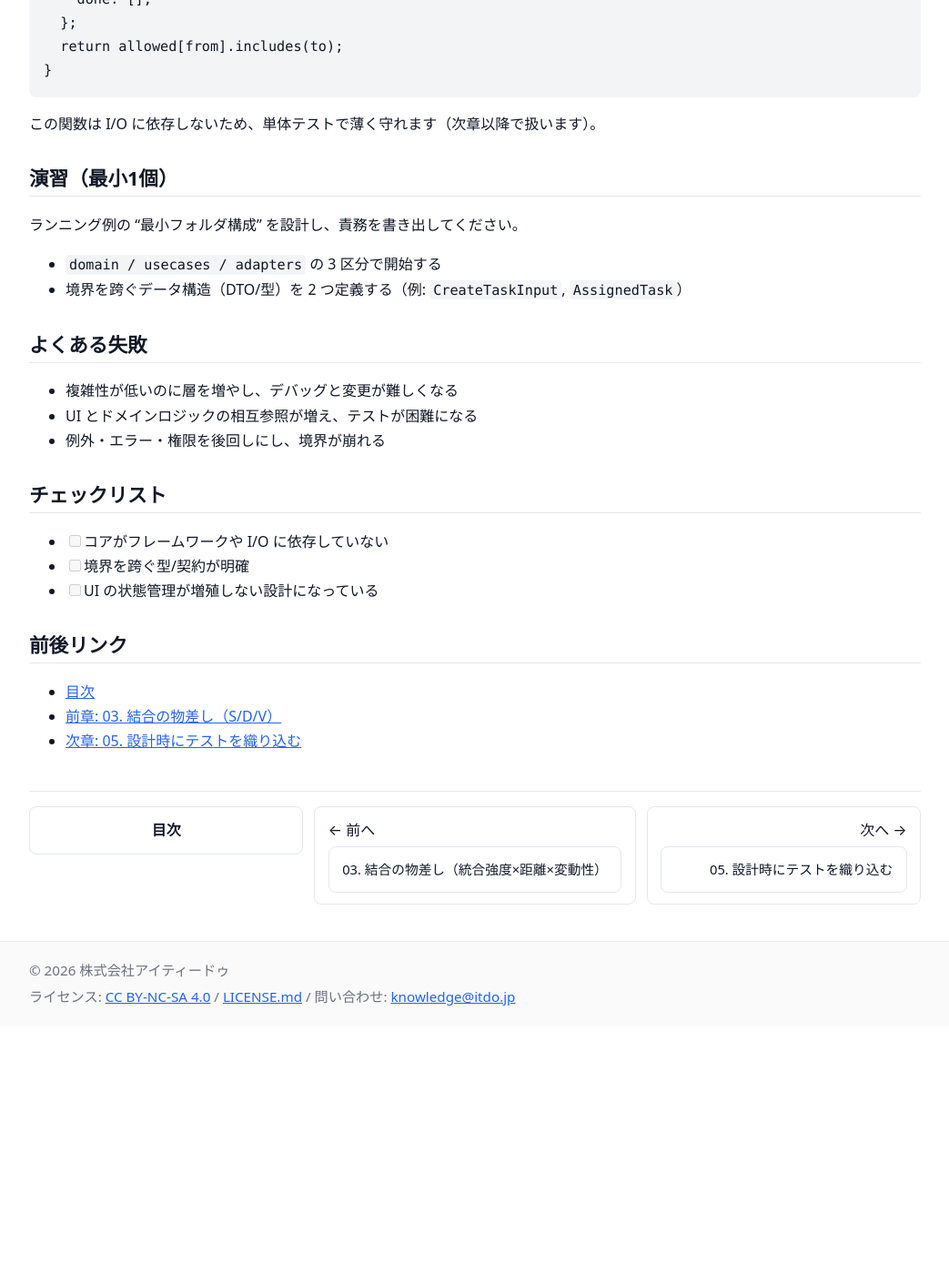
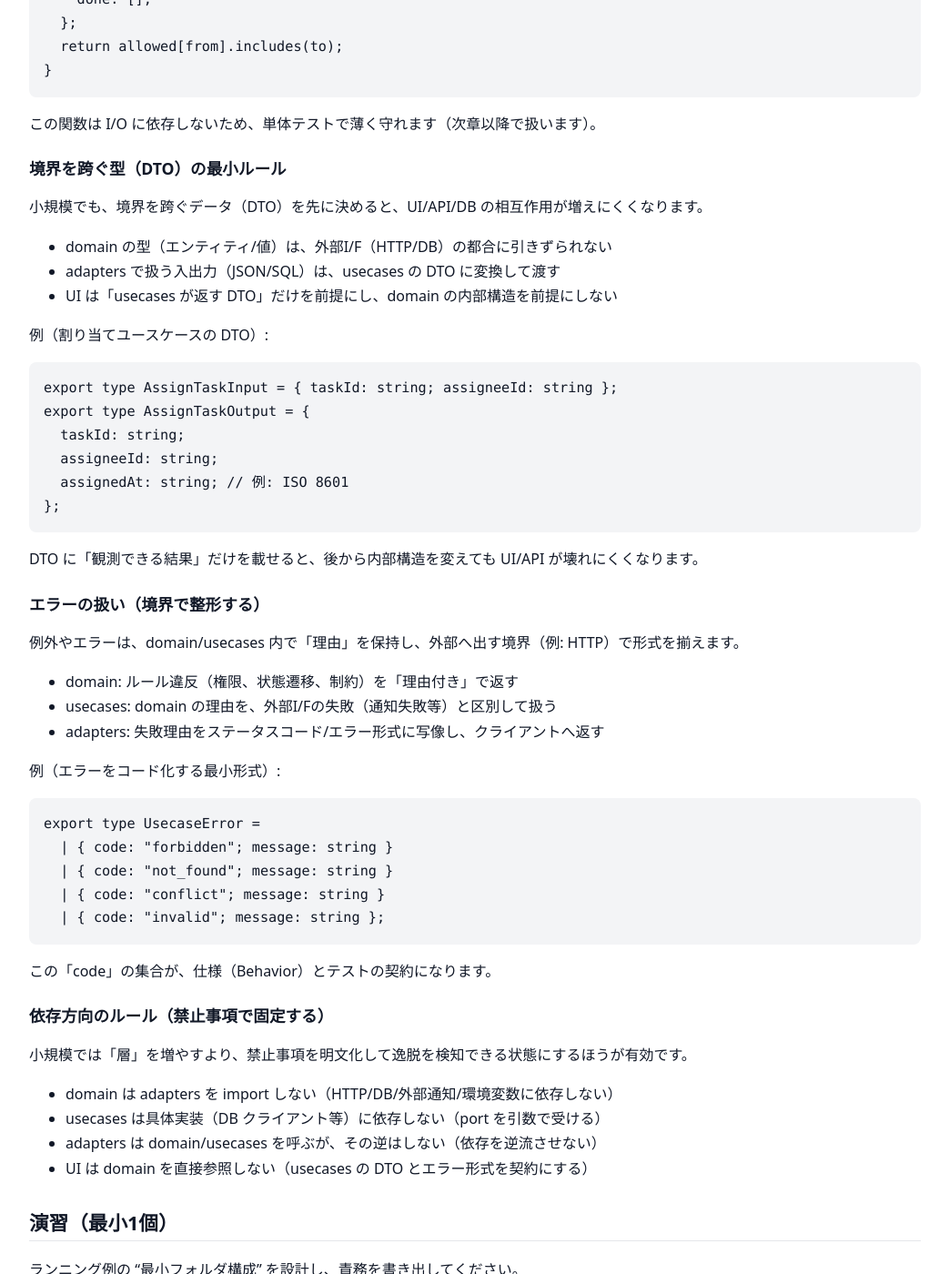
Before and after one commit to itdojp/small-webapp-software-design-book, a Jekyll site: the page built from docs/chapters/04-minimal-architecture-ts.md, in a window 1280 px wide and 1400 px high, scrolled down 1208 px. Shown: the whole window at 91% size, without its empty margins (118-1161 px from the left). Built offline with Jekyll 4.4.1, drawn with Linux system fonts in a browser that asks for light colours; before the commit the page ends 2336 px from its top, so only the background shows below that; some of the changed text lies outside the part shown.

Commit message:
[Content] Issue #32: 章04にDTO/エラー/依存方向の具体を追加

````diff
--- a/docs/chapters/04-minimal-architecture-ts.md
+++ b/docs/chapters/04-minimal-architecture-ts.md
@@ -56,6 +56,56 @@ export function canTransition(from: TaskStatus, to: TaskStatus): boolean {
 
 この関数は I/O に依存しないため、単体テストで薄く守れます（次章以降で扱います）。
 
+### 境界を跨ぐ型（DTO）の最小ルール
+
+小規模でも、境界を跨ぐデータ（DTO）を先に決めると、UI/API/DB の相互作用が増えにくくなります。
+
+- domain の型（エンティティ/値）は、外部I/F（HTTP/DB）の都合に引きずられない
+- adapters で扱う入出力（JSON/SQL）は、usecases の DTO に変換して渡す
+- UI は「usecases が返す DTO」だけを前提にし、domain の内部構造を前提にしない
+
+例（割り当てユースケースの DTO）:
+
+```ts
+export type AssignTaskInput = { taskId: string; assigneeId: string };
+export type AssignTaskOutput = {
+  taskId: string;
+  assigneeId: string;
+  assignedAt: string; // 例: ISO 8601
+};
+```
+
+DTO に「観測できる結果」だけを載せると、後から内部構造を変えても UI/API が壊れにくくなります。
+
+### エラーの扱い（境界で整形する）
+
+例外やエラーは、domain/usecases 内で「理由」を保持し、外部へ出す境界（例: HTTP）で形式を揃えます。
+
+- domain: ルール違反（権限、状態遷移、制約）を「理由付き」で返す
+- usecases: domain の理由を、外部I/Fの失敗（通知失敗等）と区別して扱う
+- adapters: 失敗理由をステータスコード/エラー形式に写像し、クライアントへ返す
+
+例（エラーをコード化する最小形式）:
+
+```ts
+export type UsecaseError =
+  | { code: "forbidden"; message: string }
+  | { code: "not_found"; message: string }
+  | { code: "conflict"; message: string }
+  | { code: "invalid"; message: string };
+```
+
+この「code」の集合が、仕様（Behavior）とテストの契約になります。
+
+### 依存方向のルール（禁止事項で固定する）
+
+小規模では「層」を増やすより、禁止事項を明文化して逸脱を検知できる状態にするほうが有効です。
+
+- domain は adapters を import しない（HTTP/DB/外部通知/環境変数に依存しない）
+- usecases は具体実装（DB クライアント等）に依存しない（port を引数で受ける）
+- adapters は domain/usecases を呼ぶが、その逆はしない（依存を逆流させない）
+- UI は domain を直接参照しない（usecases の DTO とエラー形式を契約にする）
+
 ## 演習（最小1個）
 
 ランニング例の “最小フォルダ構成” を設計し、責務を書き出してください。
@@ -73,6 +123,7 @@ export function canTransition(from: TaskStatus, to: TaskStatus): boolean {
 
 - [ ] コアがフレームワークや I/O に依存していない
 - [ ] 境界を跨ぐ型/契約が明確
+- [ ] エラー理由が境界で整形され、仕様とテストで検証できる
 - [ ] UI の状態管理が増殖しない設計になっている
 
 ## 前後リンク
````
